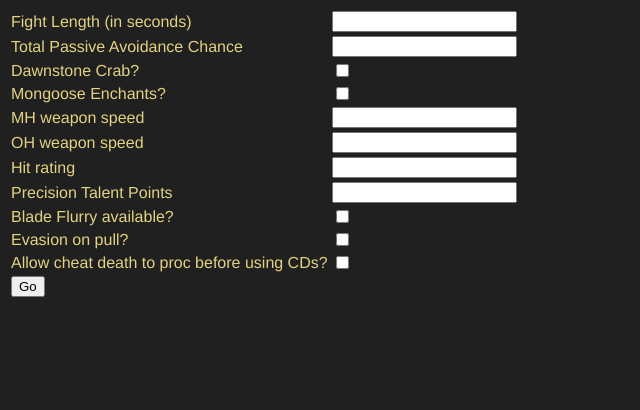
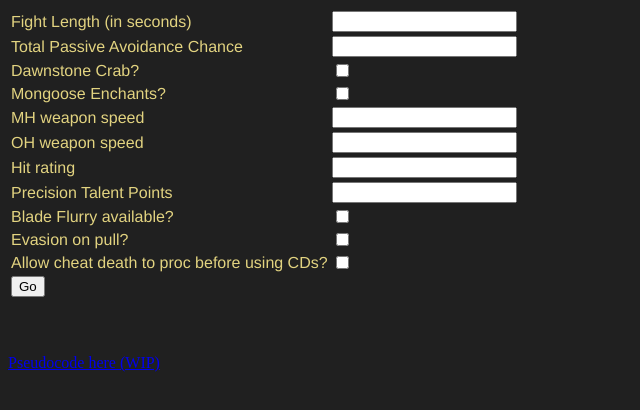
Before and after one commit to yamyamyamyamyam/yamyamyamyamyam.github.io, a plain HTML site: page index.html in a window 1280 px wide. Shown: the whole page, without its empty margins (0-640 px from the left). Drawn offline with Linux system fonts and the light colour scheme.

Commit message:
link to pseudocode

```diff
--- a/index.html
+++ b/index.html
@@ -16,4 +16,8 @@
 <tr><td><button onclick="run()">Go</button></td></tr>
 </table>
 </div>
+<br>
+<br>
+<br>
+<a href="https://yamyamyamyamyam.github.io/pseudocode.txt">Pseudocode here (WIP)</a>
 </html>
```
